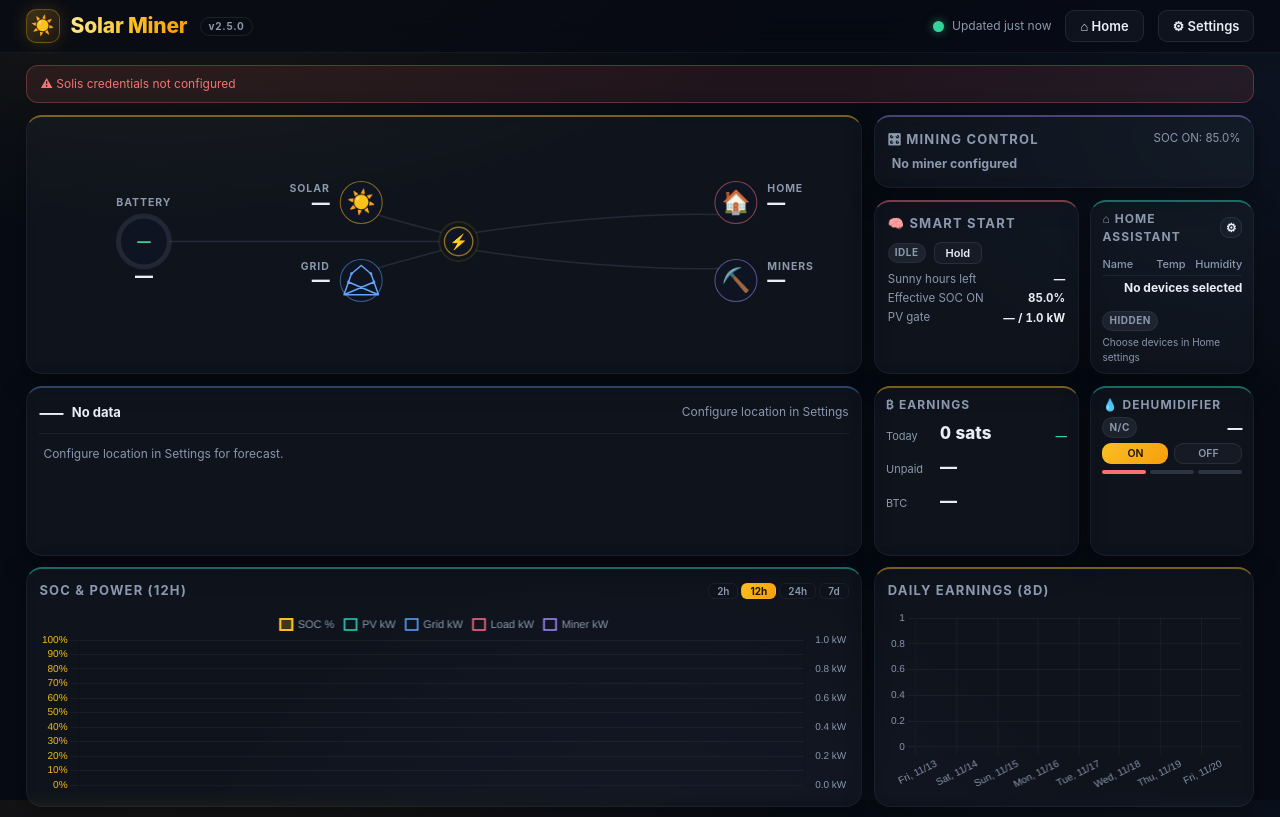
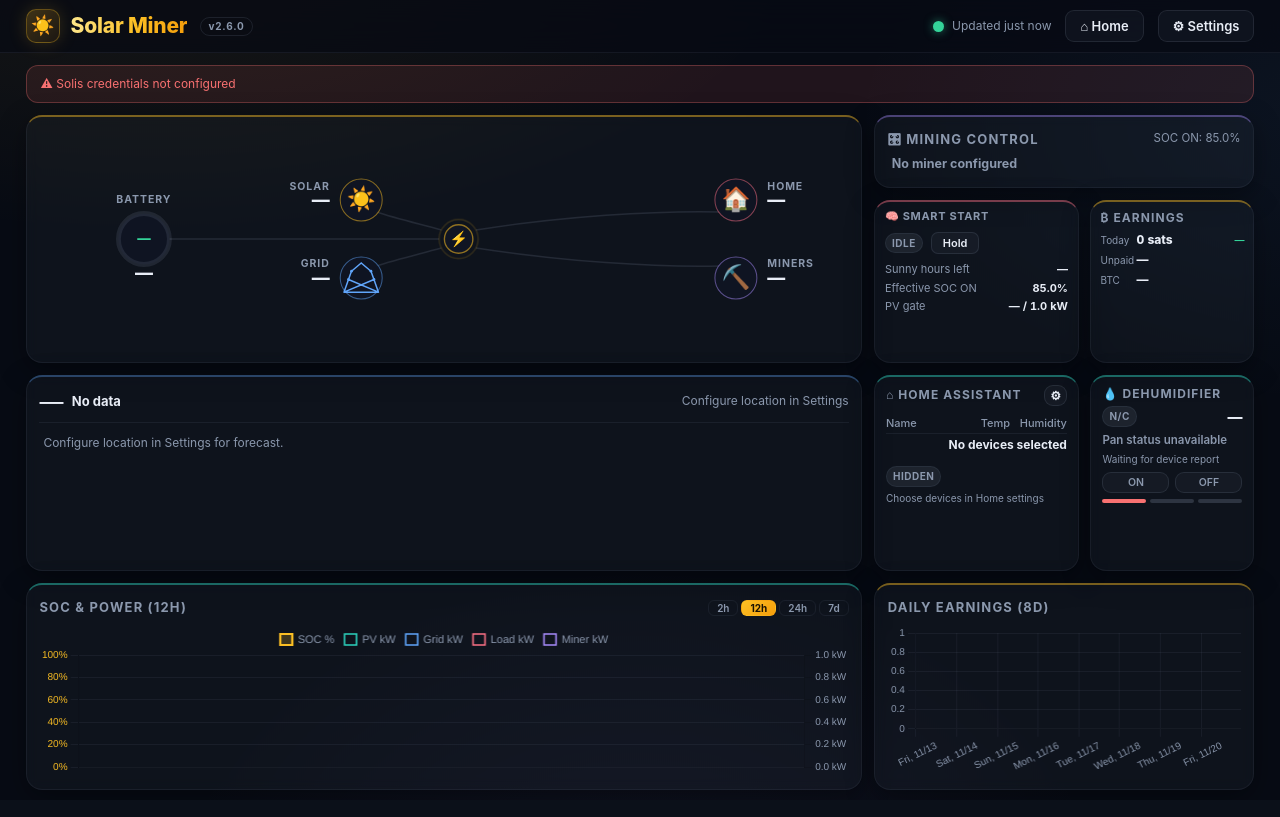
Before and after one commit to ArcherBullseye/solarv2, a Flask app: page / in a window 1280 px wide. After the commit the page ends 790 px from the top, so only its background shows below. Run offline with Flask 3, Linux system fonts and the light colour scheme; data comes from the database, SQL or seed files in the repository; data that the repository does not hold is empty.

Commit message:
Solar Miner v2.6.0: compact dashboard and clear dehumidifier pan status

```diff
--- a/app/clients/tuya.py
+++ b/app/clients/tuya.py
@@ -64,7 +64,7 @@ class DehumidifierClient:
             return {
                 "power":      bool(dps.get("1", False)),
                 "humidity":   dps.get("109"),
-                "tank_full":  bool(dps.get("111", False)),
+                "tank_full":  dps.get("111") if type(dps.get("111")) is bool else None,
                 "target_hum": dps.get("3"),
                 "dps":        dps,
             }
--- a/app/home/metrics.py
+++ b/app/home/metrics.py
@@ -191,5 +191,6 @@ def dashboard_readings(snapshot, settings):
     dehum = result['dashboard:dehumidifier']
     if not snapshot.get('dehum_error'):
         for key in ('power', 'humidity', 'tank_full', 'auto_on'):
-            put(dehum, key, snapshot.get('dehum_' + key), snapshot.get('dehum_last_updated'))
+            stamp_key = 'dehum_tank_last_updated' if key == 'tank_full' and 'dehum_tank_last_updated' in snapshot else 'dehum_last_updated'
+            put(dehum, key, snapshot.get('dehum_' + key), snapshot.get(stamp_key))
     return result
--- a/app/home/runtime.py
+++ b/app/home/runtime.py
@@ -337,14 +337,15 @@ class HomeService:
             self.state.update({'dehum_managed_by_home': owner['id'],
                 'dehum_power': row.get('power') if connected else None,
                 'dehum_humidity': row.get('humidity_pct') if connected else None,
-                'dehum_tank_full': row.get('tank_full') if connected else None,
+                'dehum_tank_full': row.get('tank_full'),
+                'dehum_tank_last_updated': (row.get('updated_at') or {}).get('tank_full'),
                 'dehum_last_updated': (row.get('updated_at') or {}).get('power'),
                 'dehum_auto_on': False,
                 'dehum_error': None if connected else 'Home connection is waiting or offline.'})
         elif self.state.get('dehum_managed_by_home'):
             self.state.update({'dehum_managed_by_home': None, 'dehum_power': None,
                                'dehum_humidity': None, 'dehum_last_updated': None,
-                               'dehum_tank_full': None, 'dehum_auto_on': False, 'dehum_error': None})
+                               'dehum_tank_full': None, 'dehum_tank_last_updated': None, 'dehum_auto_on': False, 'dehum_error': None})
         sensor = next((d for d in devices if d['kind'] == 'sensor'), None)
         if sensor:
             self.state.set('home_sensor', {'name': sensor['name'], 'mapping_configured': True,
--- a/app/state.py
+++ b/app/state.py
@@ -39,7 +39,8 @@ class AppState:
             # Dehumidifier
             "dehum_power": None,
             "dehum_humidity": None,
-            "dehum_tank_full": False,
+            "dehum_tank_full": None,
+            "dehum_tank_last_updated": None,
             "dehum_auto_on": False,
             "dehum_error": None,
             "dehum_auto_on_since": None,
--- a/app/version.py
+++ b/app/version.py
@@ -1 +1 @@
-APP_VERSION = "2.5.0"
+APP_VERSION = "2.6.0"
--- a/app/web/static/css/dashboard.css
+++ b/app/web/static/css/dashboard.css
@@ -471,11 +471,11 @@ main {
 }
 
 
-/* Match the Home card to the dehumidifier column below it. */
+/* Smart Start and compact Earnings share the top-right row. */
 .smart-home-row { display: grid; grid-template-columns: 1.25fr 1fr; gap: clamp(8px, .9vw, 12px); min-width: 0; }
 .smart-home-row > .card { min-width: 0; }
 .smart-home-row .sc-row { flex-wrap: wrap; }
-.home-card { min-height: 170px; }
+.smart-home-row > .stat-card, .home-card { min-height: 170px; }
 .stats-grid > .acc-teal { min-height: 170px; }
 .home-card-head { display: flex; align-items: center; justify-content: space-between; gap: 4px; }
 .home-card-head .card-label { margin: 0; }
@@ -506,3 +506,41 @@ main {
 }
 @media (max-width: 1000px) { .side-col { flex-direction: column; } }
 @media (max-width: 380px) { .smart-home-row, .stats-grid { grid-template-columns: 1fr; } }
+
+#dehum-card.tank-full {border-color:rgba(248,113,113,.65);background:linear-gradient(135deg,rgba(248,113,113,.10),var(--card));}
+.dehum-pan-status {margin-top:5px;font-weight:600;}
+.dehum-pan-status.full, .home-readings .tank-full-reading {color:var(--red);}
+.dehum-pan-status.unknown {color:var(--muted);}
+.dehum-pan-status.last-known {color:var(--amber);}
+#dehum-updated {font-size:10px;margin-top:3px;}
+.dehum-btns button:disabled {opacity:.4;cursor:not-allowed;}
+
+.smart-home-row .es-row { grid-template-columns: 34px minmax(0, 1fr) auto; gap: 2px; }
+/* Keep the desktop dashboard within the window; long lists scroll in their cards. */
+@media (min-width: 1001px) {
+  main { height: calc(100dvh - 53px); }
+  main > .error-banner { flex: 0 0 auto; }
+  .hero-row { flex: 1.2 1 0; min-height: 0; }
+  .mid-row { flex: .95 1 0; min-height: 0; }
+  .charts-row { flex: 1 1 0; min-height: 0; }
+  .side-col, .smart-home-row, .stats-grid, .left-col { min-height: 0; }
+  .mining-card { flex: 0 0 auto; }
+  .smart-home-row { flex: 1; }
+  .smart-home-row > .card, .stats-grid > .card { min-height: 0; overflow-y: auto; }
+  .smart-home-row > .stat-card { padding: 7px 9px; }
+  .smart-card { padding: 6px 10px; }
+  .smart-card .sc-row .card-label { font-size: 11px; letter-spacing: .06em; }
+  .smart-card .sc-stat { font-size: 11px; }
+  .smart-home-row .es-row { padding: 1px 0; }
+  .smart-home-row .es-row b { font-size: 12px; }
+  .smart-home-row .es-row b.es-big { font-size: 12px; }
+  .smart-home-row .es-usd { font-size: 10px; }
+  .smart-home-row .es-row > span:first-child { font-size: 10px; }
+  .stats-grid .home-readings th, .stats-grid .home-readings td { padding-top: 2px; padding-bottom: 2px; }
+  .left-col > .card { min-height: 0; overflow-y: auto; }
+  .flow-card { min-height: 0; }
+  .flow-card svg { height: 100%; min-height: 0; max-height: 100%; }
+  .chart-card { overflow: hidden; }
+  .chart-wrap { min-height: 0; max-height: none; }
+  .chart-wrap canvas { position: absolute; inset: 0; width: 100% !important; height: 100% !important; }
+}
--- a/app/web/static/js/dashboard.js
+++ b/app/web/static/js/dashboard.js
@@ -373,42 +373,7 @@ async function refresh() {
       eodEl.style.display = 'none';
     }
 
-    // Dehumidifier
-    const dehumBadge = el('dehum-badge');
-    const dehumErrEl = el('dehum-error');
-    const dehumAutoB = el('dehum-auto-badge');
-    const homeManaged = !!s.dehum_managed_by_home;
-    el('s-dehum_auto_enabled').disabled = homeManaged;
-    el('dehum-home-managed').hidden = !homeManaged;
-    dehumAutoB.textContent = homeManaged ? 'Home rules' : 'Auto';
-    if (s.dehum_power !== null && s.dehum_power !== undefined) {
-      dehumBadge.textContent = s.dehum_power ? 'Running' : 'Idle';
-      dehumBadge.className = 'badge ' + (s.dehum_power ? 'badge-green' : 'badge-gray');
-      el('dehum-humidity').textContent = s.dehum_humidity != null ? s.dehum_humidity + '%' : '—';
-      el('dehum-tank').style.display = s.dehum_tank_full ? '' : 'none';
-      dehumAutoB.style.display = homeManaged || s.dehum_auto_on ? '' : 'none';
-      dehumErrEl.style.display = 'none';
-      el('dehum-on-btn').className = s.dehum_power ? 'btn-amber' : 'btn-dim';
-      el('dehum-off-btn').className = s.dehum_power ? 'btn-dim' : 'btn-amber';
-    } else if (s.dehum_error) {
-      dehumBadge.textContent = 'Error';
-      dehumBadge.className = 'badge badge-red';
-      dehumErrEl.textContent = s.dehum_error;
-      dehumErrEl.style.display = '';
-      dehumAutoB.style.display = 'none';
-    } else {
-      dehumBadge.textContent = 'N/C';
-      dehumBadge.className = 'badge badge-gray';
-      dehumAutoB.style.display = 'none';
-    }
-    const gridW = s.readings ? (s.readings.grid_power_w || 0) : 0;
-    const pipColors = ['#f87171', '#fbbf24', '#34d399'];
-    const pipActive = gridW >= dehumThresholdW ? 2 : gridW >= dehumThresholdW * 0.5 ? 1 : 0;
-    for (let i = 0; i < 3; i++) {
-      const pip = el('dehum-pip-' + i);
-      pip.style.background = i === pipActive ? pipColors[i] : 'var(--muted)';
-      pip.style.opacity = i === pipActive ? '1' : '.25';
-    }
+    updateDehumidifier(s);
 
     // Weather
     if (wx) {
@@ -1039,9 +1004,10 @@ function updateHomeSensors(devices, legacySensor, selectedIds) {
     const temperatureMetric = device.temperature_f == null ? 'temperature_c' : 'temperature_f';
     const temperature = device.temperature_f ?? (device.temperature_c == null ? null : device.temperature_c * 9 / 5 + 32);
     const metrics = sensor ? [temperatureMetric,'humidity_pct'] :
-      dehum ? ['power','humidity_pct'] : ['power', ...(device.power_w == null ? [] : ['power_w'])];
-    const values = sensor ? [temperature,device.humidity_pct] : dehum ? [device.power,device.humidity_pct] : [device.power,device.power_w];
-    const first = sensor ? (temperature == null ? '—' : temperature.toFixed(1)+'°F') :
+      dehum ? ['power','humidity_pct', ...(device.tank_full == null ? [] : ['tank_full'])] : ['power', ...(device.power_w == null ? [] : ['power_w'])];
+    const values = sensor ? [temperature,device.humidity_pct] : dehum ? [device.power,device.humidity_pct, ...(device.tank_full == null ? [] : [device.tank_full])] : [device.power,device.power_w];
+    const panFull = dehum && device.tank_full === true;
+    const first = panFull ? 'Pan full' : sensor ? (temperature == null ? '—' : temperature.toFixed(1)+'°F') :
       device.power == null ? '—' : device.power ? 'On' : 'Off';
     const second = sensor || dehum ? (device.humidity_pct == null ? '—' : device.humidity_pct.toFixed(0)+'%') :
       device.power_w == null ? '—' : device.power_w.toLocaleString(undefined,{maximumFractionDigits:1})+' W';
@@ -1058,13 +1024,14 @@ function updateHomeSensors(devices, legacySensor, selectedIds) {
     const reading = document.createElement('td');
     reading.className = 'num'; reading.textContent = first;
     reading.classList.toggle('stale-reading', !metricFresh(0));
+    reading.classList.toggle('tank-full-reading', panFull);
     const detail = document.createElement('td'), line = document.createElement('span');
     line.className = 'home-humidity-reading';
     const value = document.createElement('span');
     value.className = 'num'; value.textContent = second;
     value.classList.toggle('stale-reading', !metricFresh(1));
     const firstLabel = sensor ? 'Temperature' : 'Power state', secondLabel = sensor || dehum ? 'Humidity' : 'Power draw';
-    reading.title = firstLabel+': '+first+'. Last received: '+timeSince(device.updated_at?.[metrics[0]]);
+    reading.title = panFull ? 'Pan full. Last reported: '+timeSince(device.updated_at?.tank_full) : firstLabel+': '+first+'. Last received: '+timeSince(device.updated_at?.[metrics[0]]);
     value.title = secondLabel+': '+second+'. Last received: '+timeSince(device.updated_at?.[metrics[1]]);
     const dot = document.createElement('span');
     dot.className = 'home-freshness'; dot.setAttribute('role','img');
@@ -1078,3 +1045,56 @@ function updateHomeSensors(devices, legacySensor, selectedIds) {
   el('home-status').className = 'badge badge-'+(everyFresh ? 'green' : anyReading || offline ? 'amber' : 'gray');
   el('home-updated').textContent = received.length ? 'Received '+timeSince(new Date(Math.min(...received)).toISOString()) : 'Waiting for device reports';
 }
+
+function updateDehumidifier(s, now = Date.now()) {
+  const fresh = stamp => {
+    const age = now-Date.parse(stamp);
+    return Number.isFinite(age) && age >= 0 && age <= 300000;
+  };
+  const homeManaged = !!s.dehum_managed_by_home;
+  const powerKnown = typeof s.dehum_power === 'boolean';
+  const powerFresh = !s.dehum_error && powerKnown && fresh(s.dehum_last_updated);
+  const tankKnown = typeof s.dehum_tank_full === 'boolean';
+  const tankStamp = Object.hasOwn(s,'dehum_tank_last_updated') ? s.dehum_tank_last_updated : s.dehum_last_updated;
+  const tankFresh = !s.dehum_error && tankKnown && fresh(tankStamp);
+  const full = s.dehum_tank_full === true;
+  const badge = el('dehum-badge'), pan = el('dehum-tank'), error = el('dehum-error');
+  let label = 'N/C', color = 'gray';
+  if (full) {label=tankFresh ? 'Pan full' : 'Pan full (last)'; color=tankFresh ? 'red' : 'amber';}
+  else if (s.dehum_error) {label='Unavailable'; color='red';}
+  else if (powerFresh) {label=s.dehum_power ? 'On' : 'Off'; color=s.dehum_power ? 'green' : 'gray';}
+  else if ((powerKnown && s.dehum_last_updated && !powerFresh) || (tankKnown && tankStamp && !tankFresh)) {label='Stale'; color='amber';}
+  else if (homeManaged || powerKnown || tankKnown) label='Waiting';
+  badge.textContent=label; badge.className='badge badge-'+color;
+  el('dehum-card').classList.toggle('tank-full',full);
+  pan.className='card-sub dehum-pan-status '+(tankFresh ? full ? 'full' : '' : tankKnown ? 'last-known' : 'unknown');
+  pan.textContent=tankFresh ? full ? '⚠ Empty the water pan' : 'Pan: Not full' :
+    tankKnown ? 'Last report: Pan '+(full ? 'full' : 'not full') : 'Pan status unavailable';
+  pan.title=tankKnown ? 'Pan sensor last reported: '+timeSince(tankStamp) : 'No confirmed pan sensor reading. Check the tank-full mapping in Home device settings.';
+  const humidity=el('dehum-humidity');
+  humidity.textContent=s.dehum_humidity == null ? '—' : s.dehum_humidity+'%';
+  humidity.title='Room humidity';
+  const reportStamp=tankKnown ? tankStamp : s.dehum_last_updated;
+  el('dehum-updated').textContent=reportStamp ? (tankKnown ? 'Pan updated ' : 'Received ')+timeSince(reportStamp) : 'Waiting for device report';
+  error.textContent=s.dehum_error || '';
+  error.style.display=s.dehum_error ? '' : 'none';
+  const auto=el('dehum-auto-badge');
+  auto.textContent=homeManaged ? 'Home rules' : 'Auto';
+  auto.className='badge '+(homeManaged ? 'badge-gray' : 'badge-green');
+  auto.style.display=homeManaged || (s.dehum_auto_on && !full && powerFresh) ? '' : 'none';
+  el('s-dehum_auto_enabled').disabled=homeManaged;
+  el('dehum-home-managed').hidden=!homeManaged;
+  const on=el('dehum-on-btn'), off=el('dehum-off-btn');
+  on.className=s.dehum_power === true ? 'btn-amber' : 'btn-dim';
+  off.className=s.dehum_power === false ? 'btn-amber' : 'btn-dim';
+  on.disabled=full;
+  on.title=full ? 'Empty the water pan before turning on' : 'Turn dehumidifier on';
+  const gridW=s.readings?.grid_power_w || 0;
+  const colors=['#f87171','#fbbf24','#34d399'];
+  const active=gridW >= dehumThresholdW ? 2 : gridW >= dehumThresholdW*0.5 ? 1 : 0;
+  for (let i=0;i<3;i++) {
+    const pip=el('dehum-pip-'+i);
+    pip.style.background=i === active ? colors[i] : 'var(--muted)';
+    pip.style.opacity=i === active ? '1' : '.25';
+  }
+}
--- a/app/web/templates/index.html
+++ b/app/web/templates/index.html
@@ -135,30 +135,12 @@
         </div>
         <div id="eod-projection"></div>
       </div>
-      <div class="card stat-card acc-teal home-card">
-        <div class="home-card-head">
-          <div class="card-label">⌂ Home Assistant</div>
-          <button type="button" class="btn-settings home-settings-button" aria-label="Home settings" title="Home settings" onclick="location.href='/home#dashboard'">⚙</button>
-        </div>
-        <table class="home-readings" aria-label="Home sensor readings">
-          <thead>
-            <tr><th scope="col">Name</th><th scope="col" id="home-reading-heading">Temp</th><th scope="col" id="home-detail-heading">Humidity</th></tr>
-          </thead>
-          <tbody id="home-device-rows">
-            <tr>
-              <th scope="row" id="home-name">Temperature &amp; humidity</th>
-              <td class="num" id="home-temperature">—</td>
-              <td>
-                <span class="home-humidity-reading">
-                  <span class="num" id="home-humidity">—</span>
-                  <span id="home-freshness" class="home-freshness" role="img" aria-label="No sensor readings yet" title="No sensor readings yet"></span>
-                </span>
-              </td>
-            </tr>
-          </tbody>
-        </table>
-        <div class="home-footer"><span class="badge badge-gray" id="home-status">Not configured</span></div>
-        <div class="card-sub" id="home-updated">Local Zigbee sensor</div>
+      <div class="card stat-card acc-amber">
+        <div class="card-label">₿ Earnings</div>
+        <div class="es-row"><span>Today</span><b class="num es-big" id="pool-sats-today">—</b><span class="es-usd num" id="pool-today-usd">—</span></div>
+        <div class="es-row"><span>Unpaid</span><b class="num es-big" id="pool-sats-unpaid">—</b><span class="es-usd num" id="pool-unpaid-usd">—</span></div>
+        <div class="es-row"><span>BTC</span><b class="num es-big" id="btc-price">—</b></div>
+        <div class="card-sub num" style="margin-top:2px;font-size:10px;" id="pool-hashrate"></div>
       </div>
       </div>
     </div>
@@ -192,21 +174,40 @@
     </div>
 
     <div class="stats-grid">
-      <div class="card stat-card acc-amber">
-        <div class="card-label">₿ Earnings</div>
-        <div class="es-row"><span>Today</span><b class="num es-big" id="pool-sats-today">—</b><span class="es-usd num" id="pool-today-usd">—</span></div>
-        <div class="es-row"><span>Unpaid</span><b class="num es-big" id="pool-sats-unpaid">—</b><span class="es-usd num" id="pool-unpaid-usd">—</span></div>
-        <div class="es-row"><span>BTC</span><b class="num es-big" id="btc-price">—</b></div>
-        <div class="card-sub num" style="margin-top:5px;" id="pool-hashrate"></div>
+      <div class="card stat-card acc-teal home-card">
+        <div class="home-card-head">
+          <div class="card-label">⌂ Home Assistant</div>
+          <button type="button" class="btn-settings home-settings-button" aria-label="Home settings" title="Home settings" onclick="location.href='/home#dashboard'">⚙</button>
+        </div>
+        <table class="home-readings" aria-label="Home sensor readings">
+          <thead>
+            <tr><th scope="col">Name</th><th scope="col" id="home-reading-heading">Temp</th><th scope="col" id="home-detail-heading">Humidity</th></tr>
+          </thead>
+          <tbody id="home-device-rows">
+            <tr>
+              <th scope="row" id="home-name">Temperature &amp; humidity</th>
+              <td class="num" id="home-temperature">—</td>
+              <td>
+                <span class="home-humidity-reading">
+                  <span class="num" id="home-humidity">—</span>
+                  <span id="home-freshness" class="home-freshness" role="img" aria-label="No sensor readings yet" title="No sensor readings yet"></span>
+                </span>
+              </td>
+            </tr>
+          </tbody>
+        </table>
+        <div class="home-footer"><span class="badge badge-gray" id="home-status">Not configured</span></div>
+        <div class="card-sub" id="home-updated">Local Zigbee sensor</div>
       </div>
-      <div class="card stat-card acc-teal">
+      <div class="card stat-card acc-teal" id="dehum-card">
         <div class="card-label">💧 Dehumidifier</div>
         <div style="display:flex;gap:5px;flex-wrap:wrap;align-items:center;">
           <span class="badge badge-gray" id="dehum-badge">—</span>
           <span class="badge badge-green" id="dehum-auto-badge" style="display:none;">Auto</span>
           <span class="card-value num" id="dehum-humidity" style="font-size:15px;margin-left:auto;">—</span>
         </div>
-        <div class="card-sub" id="dehum-tank" style="display:none;color:var(--red);margin-top:2px;">⚠ Tank Full</div>
+        <div class="card-sub dehum-pan-status" id="dehum-tank" role="status" aria-live="polite">Pan status unavailable</div>
+        <div class="card-sub" id="dehum-updated">Waiting for device report</div>
         <div class="card-sub" id="dehum-error" style="display:none;font-size:10px;margin-top:2px;"></div>
         <div class="dehum-btns">
           <button class="btn-amber" id="dehum-on-btn" onclick="dehum(true)">ON</button>
```
Also changed, not shown: app/devices/dehumidifier.py (+6 -2 lines), tests/test_dehum_reporting.py (added, +88 -0 lines), README.md.
